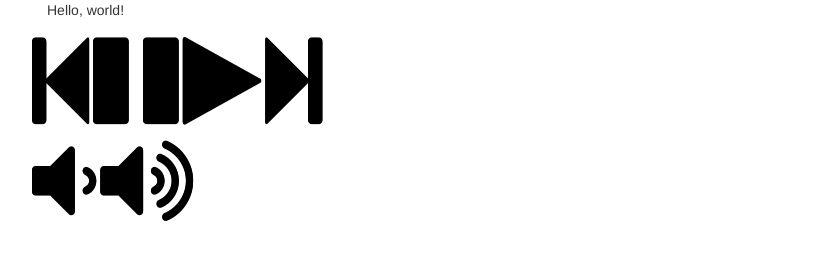
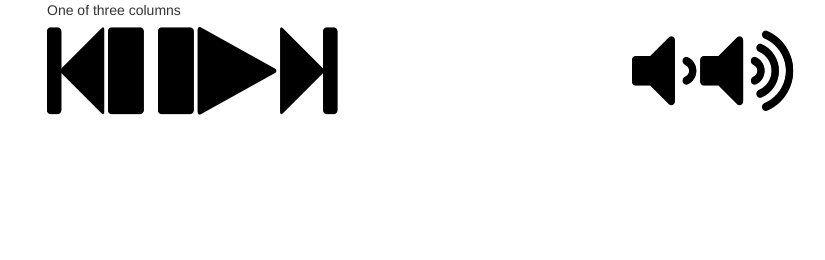
Before and after one commit to crystalrhee/hackumassvi, a plain HTML site: page index.html in a window 1280 px wide. Shown: the whole page, without its empty margins (23-848 px from the left). Drawn offline with nearby package versions, Linux system fonts and the light colour scheme.

Commit message:
Update index.html

```diff
--- a/index.html
+++ b/index.html
@@ -10,35 +10,31 @@
   <link rel="shortcut icon" type="image/x-icon" href="/favicon.ico">
   <link href="http://cdnjs.cloudflare.com/ajax/libs/font-awesome/4.3.0/css/font-awesome.css"
   rel="stylesheet"  type='text/css'>
+   <link rel="stylesheet" href="https://maxcdn.bootstrapcdn.com/bootstrap/3.3.7/css/bootstrap.min.css">
+  <script src="https://ajax.googleapis.com/ajax/libs/jquery/3.3.1/jquery.min.js"></script>
+  <script src="https://maxcdn.bootstrapcdn.com/bootstrap/3.3.7/js/bootstrap.min.js"></script>
 </head>
 <body>
   <div class="container">
-    <p>Hello, world!</p>
     <div class="row">
-        <td style="font-size: 100px; text-shadow: black 0px 1px 0px; color: rgb(65, 11, 11);"><div data-icon="⇝"></div></td>
+      <div class="col-sm-6">
+        One of three columns
+      </div>
+        <!-- Insert the animated thingy here-->
     </div>
     <div class="row">
-      <div class="col-sm">
+      <div class="col-sm-6">
         <i class="fa fa-step-backward" aria-hidden="true" style="font-size: 100px; text-shadow: black 0px 1px 0px; color: rgb(0, 0, 0);"> </i>
         <i class="fa fa-pause" aria-hidden="true" style="font-size: 100px; text-shadow: black 0px 1px 0px; color: rgb(0, 0, 0);"></i>
         <i class="fa fa-play" aria-hidden="true" style="font-size: 100px; text-shadow: black 0px 1px 0px; color: rgb(0, 0, 0);"></i>
         <i class="fa fa-step-forward" aria-hidden="true" style="font-size: 100px; text-shadow: black 0px 1px 0px; color: rgb(0, 0, 0);"></i>
       </div>
-      <div class="col-sm">
+      <div class="col-sm-6">
          <i class="fa fa-volume-down" aria-hid[den="true" style="font-size: 100px; text-shadow: black 0px 1px 0px; color: rgb(0, 0, 0);"></i>
          <i class="fa fa-volume-up" aria-hidden="true" style="font-size: 100px; text-shadow: black 0px 1px 0px; color: rgb(0, 0, 0);"></i>
       </div>
     </div>
   </div>
-  <script src="https://ajax.googleapis.com/ajax/libs/jquery/2.1.4/jquery.min.js"></script>
-  <!-- Latest compiled and minified CSS -->
-  <link rel="stylesheet" href="https://maxcdn.bootstrapcdn.com/bootstrap/3.3.7/css/bootstrap.min.css">
-
-  <!-- jQuery library -->
-  <script src="https://ajax.googleapis.com/ajax/libs/jquery/3.3.1/jquery.min.js"></script>
-
-  <!-- Latest compiled JavaScript -->
-  <script src="https://maxcdn.bootstrapcdn.com/bootstrap/3.3.7/js/bootstrap.min.js"></script>
 </body>
 
 </html>
```
